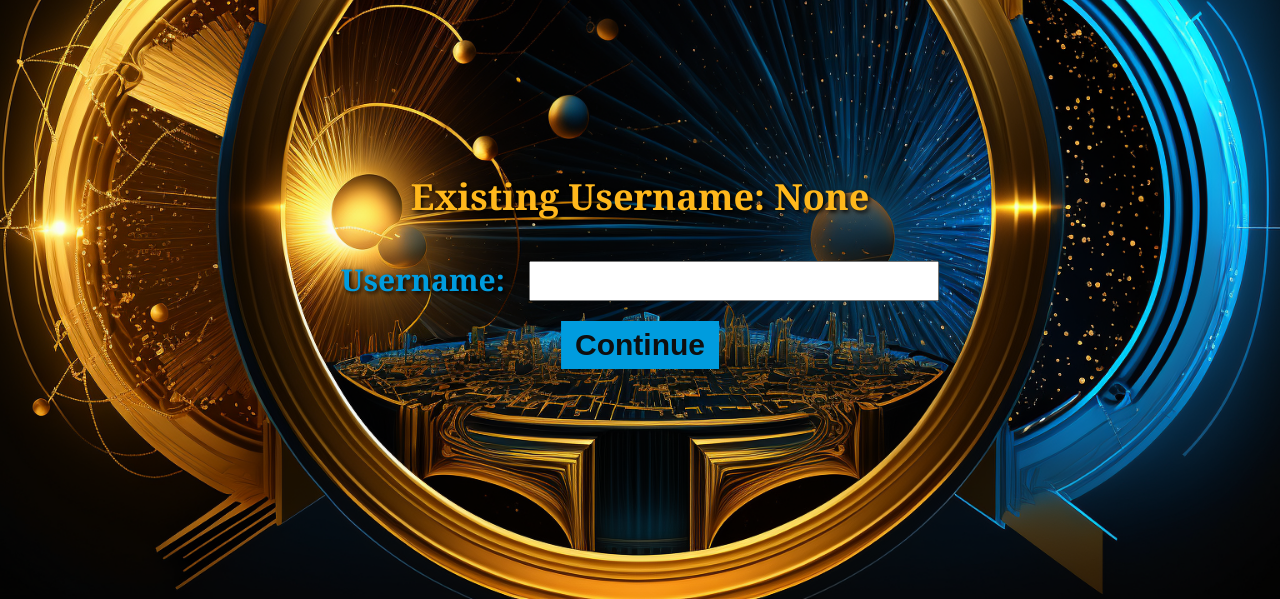
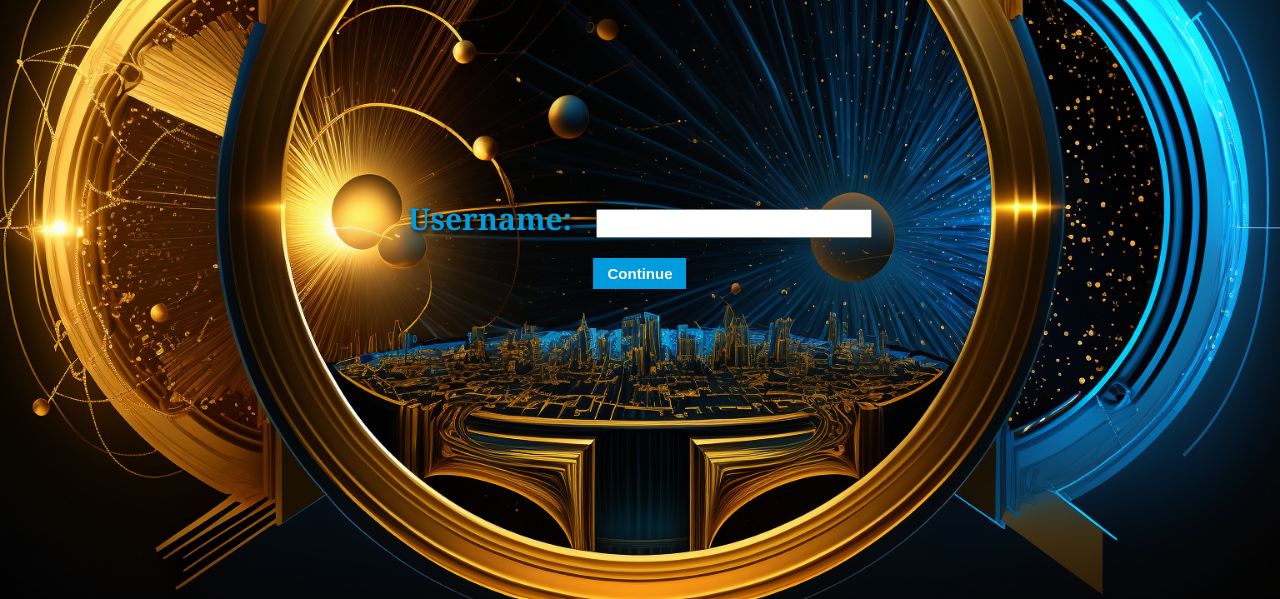
Before and after one commit to matthewdlang18/virtual_econ, a Flask app: page /username in a window 1280 px wide. Shown: the part 201-800 px from the top of the page. Run offline with Flask 3, Linux system fonts and the light colour scheme; data that the repository does not hold is empty.

Commit message:
Add files via upload

```diff
--- a/main/templates/game_selection.html
+++ b/main/templates/game_selection.html
@@ -12,9 +12,9 @@
         Welcome, {{ username }}!
     </div>
     {% if not is_guest %}
-        <div class="class-info">
+        <h2 class="class-info">
             Class: {{ class_number }}
-        </div>
+        </h2>
     {% endif %}
     <div class="simulations">
         <div class="simulation" data-href={{ url_for('game1.home1') }}>The Rational Hunter</div>
--- a/main/templates/index.html
+++ b/main/templates/index.html
@@ -24,7 +24,6 @@
             </div>
             <input type="submit" value="Login">
         </form>
-
         <a href="/play_as_guest">Play as Guest</a>
         {% if error_message %}
             <div class="error-message">{{ error_message }}</div>
--- a/main/templates/username_selection.html
+++ b/main/templates/username_selection.html
@@ -11,13 +11,12 @@
     <div class="title">
         Virtual Econ
     </div>
-    <div class="login1-container">
-    <h2>Existing Username: {{ existing_username }}</h2>
-    {% if existing_username %}
+    <div class="login-container">
+        {% if existing_username %}
         <div class="keep-username">
-            <a href="/keep_username">Keep Username: {{ existing_username }}</a>
+            <a href="/keep_username">Keep Current Username: {{ existing_username }}</a>
         </div>
-        <div class="or">
+            <div class="or">
             OR
         </div>
         <form action="/username" method="post">
```
Lines whose indentation alone changed are shown as unchanged.
